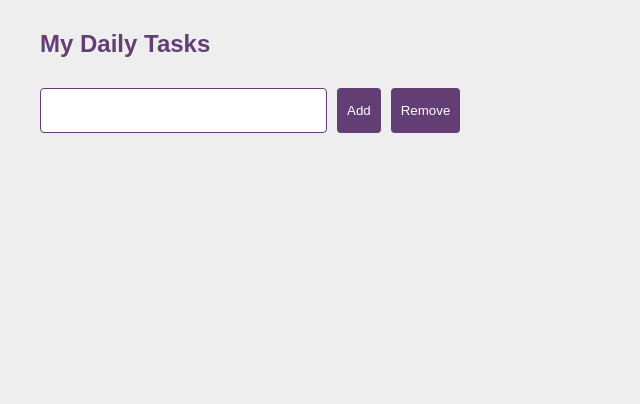
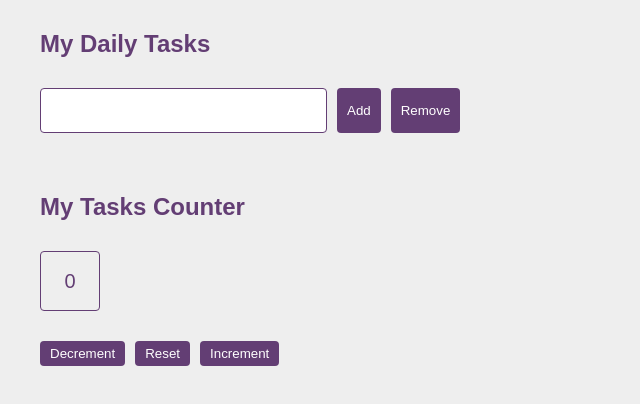
Before and after one commit to shimaaElsayed111111/js-practice, a plain HTML site: page index.html in a window 1280 px wide. Shown: the whole page, without its empty margins (0-640 px from the left). Drawn offline with Linux system fonts and the light colour scheme.

Commit message:
'counter'

```diff
--- a/css/style.css
+++ b/css/style.css
@@ -15,18 +15,20 @@ body{
     padding:30px 0;
 }
 
-.todo-list .container{
+.container{
     max-width: 1200px;
     margin: 0 auto;
 }
 
-h1{
+h1,
+h2{
     margin-bottom: 30px;
     color: rgb(99, 62, 116);
 }
 
 
-.tasks{
+.tasks,
+.buttons{
     margin-bottom: 20px;
     display: flex;
     gap: 10px;
@@ -41,6 +43,14 @@ h1{
     color: white;
     border: 0;
     border-radius: 4px;
+    transition: all linear 0.3s;
+}
+
+.btn:hover{
+    transform: rotate(1.1);
+    background-color: #EEE;
+    color: rgb(99, 62, 116);
+    border: 1px solid rgb(99, 62, 116);
 }
 
 input{
@@ -58,3 +68,22 @@ ul li{
     margin-left: 20px;
 
 }
+
+/*  */
+.tasks-counter{
+    padding: 10px 0;
+}
+
+.count{
+    width: 60px;
+    height: 60px;
+    border: 1px solid rgb(99, 62, 116);
+    color: rgb(99, 62, 116);
+    background-color: #EEE;
+    border-radius: 4px;
+    font-size: 20px;
+    margin-bottom: 30px;
+    display: flex;
+    justify-content: center;
+    align-items: center;
+}
--- a/index.html
+++ b/index.html
@@ -29,6 +29,22 @@
         </div>
     </section>
 
+    <section class="tasks-counter">
+        <div class="container">
+            <h2>My Tasks Counter</h2>
+
+            <div class="count" id="counter">
+                0
+            </div>
+
+            <div class="buttons">
+                <button class="btn" id="decBtn">Decrement</button>
+                <button class="btn" id="reset">Reset</button>
+                <button class="btn" id="incBtn">Increment</button>
+            </div>
+        </div>
+    </section>
+
     <script src="./js/app.js"></script>
 </body>
 </html>
--- a/js/app.js
+++ b/js/app.js
@@ -1,3 +1,4 @@
+// add remove to-do list tasks
 var inputText =document.getElementById('txt');
 
     function addItem() {
@@ -18,3 +19,38 @@ var inputText =document.getElementById('txt');
         alert("list is empty");
     }
 }
+
+
+// counter app
+let count = 0;
+    const counter = document.getElementById('counter');
+    const incBtn = document.getElementById('incBtn');
+    const decBtn = document.getElementById('decBtn');
+    const reset = document.getElementById('reset');
+
+
+    function myTasksCounter() {
+        counter.textContent = count;
+    }
+
+
+    incBtn.addEventListener('click', () => {
+        count++;
+        myTasksCounter();
+    });
+
+    decBtn.addEventListener('click', () => {
+        if(count > 0)
+        {
+            count--;
+        }
+        myTasksCounter();
+    });
+
+    reset.addEventListener('click', () => {
+        count = 0;
+        myTasksCounter();
+    });
+
+    // intial display
+    myTasksCounter();
```
